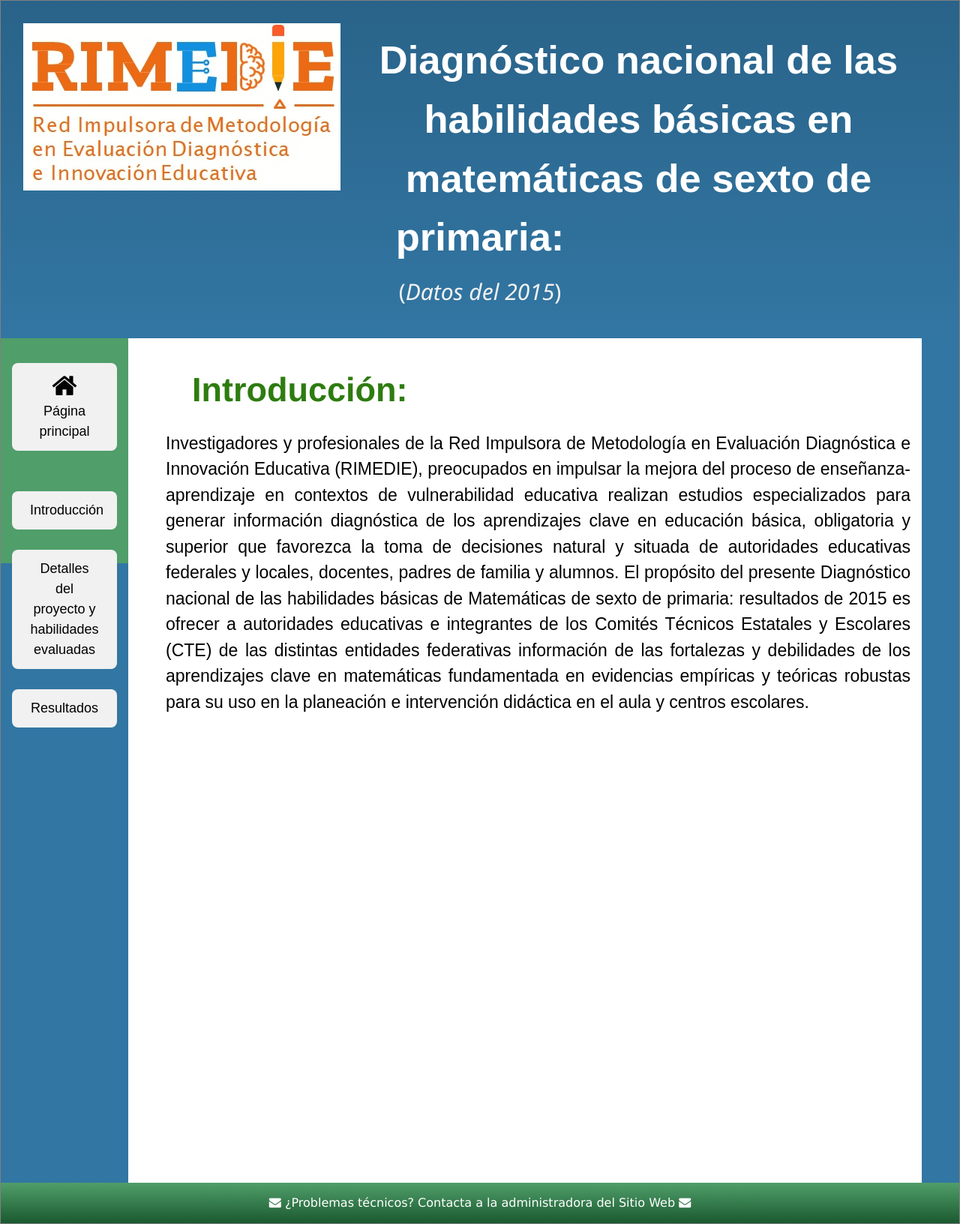
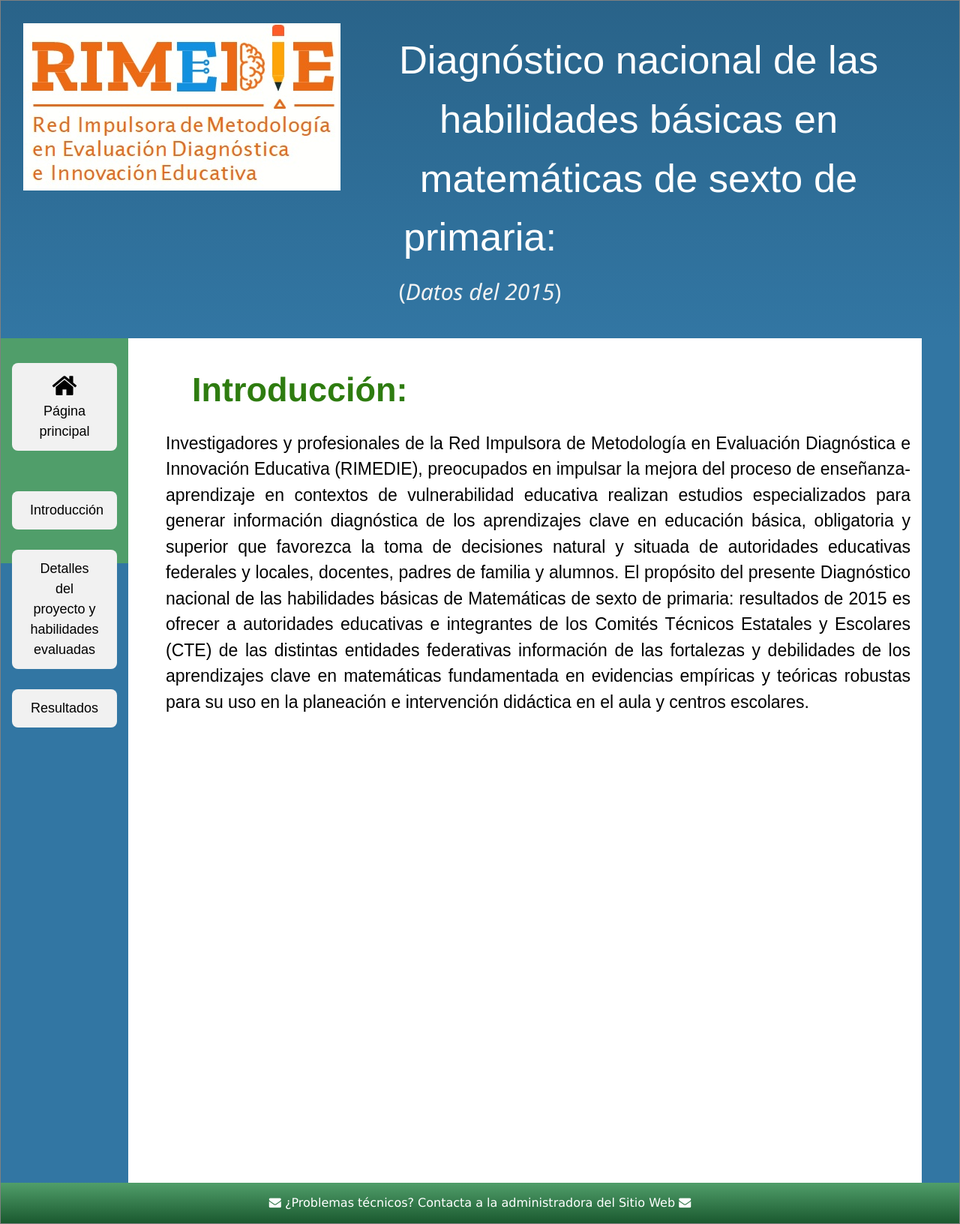
Before and after one commit to rimedie/rimedie.github.io, a Jekyll site: the page built from 1_Infografía.html, in a window 1280 px wide. Shown: the whole page at 75% size. Built offline with Jekyll 4.4.1, drawn with Linux system fonts in a browser that asks for light colours.

Commit message:
Update 1_Explorer.html

```diff
--- a/_layouts/1_Explorer.html
+++ b/_layouts/1_Explorer.html
@@ -232,7 +232,7 @@ p {
 <div class="container">
 <header>
 	<a href="https://rimedie.github.io/"><img class='displayed' style="float:left;" src="/images_gral/Logoo.jpg" alt="LogoRIMEDIE" ></a>
-	<h1 style="font-size: 3.5em; font-family: fantasy;"><b>Diagnóstico nacional de las habilidades básicas en matemáticas de sexto de primaria:</b></h1>
+	<h1 style="font-size: 3.5em; font-family: fantasy;">Diagnóstico nacional de las habilidades básicas en matemáticas de sexto de primaria:</h1>
 	<h4 style="font-size:2em;"><font color="#f2f2f2">(<i>Datos del 2015</i>)</font></h4>
 
 </header>
```
